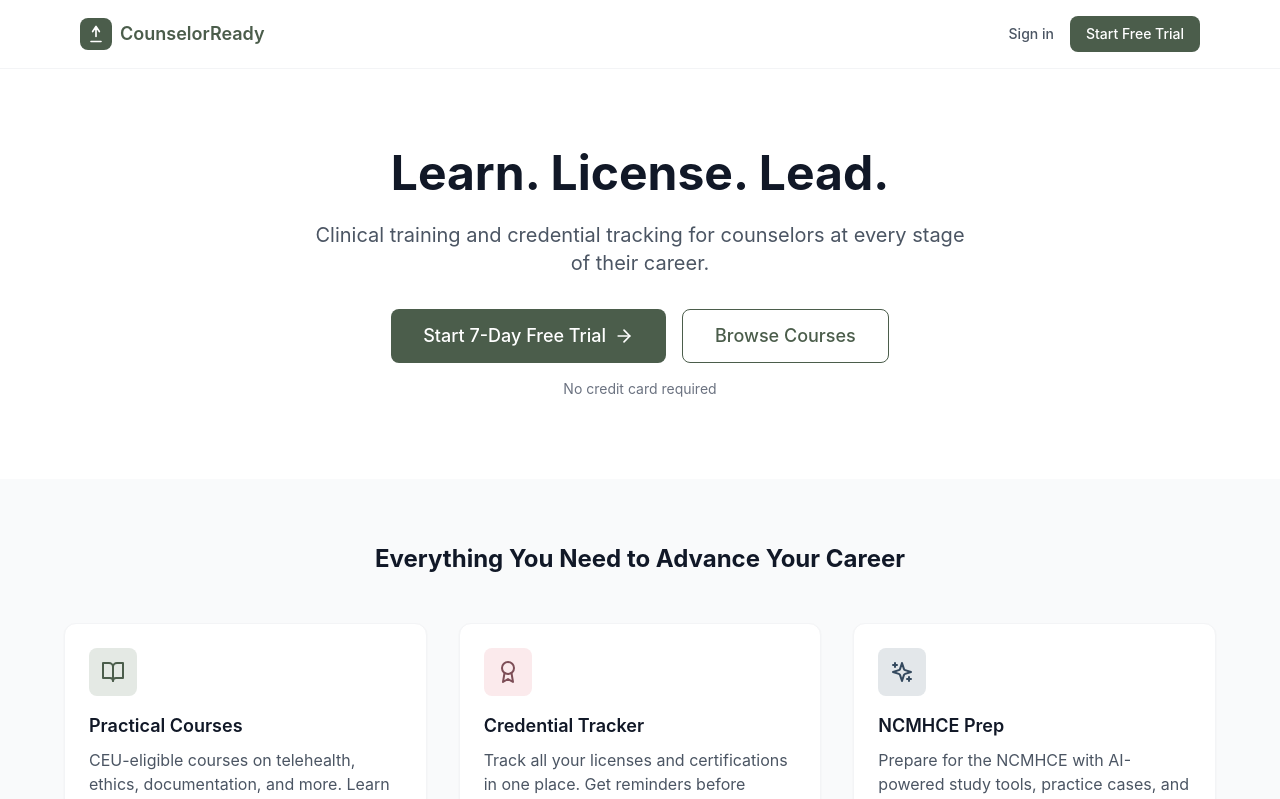
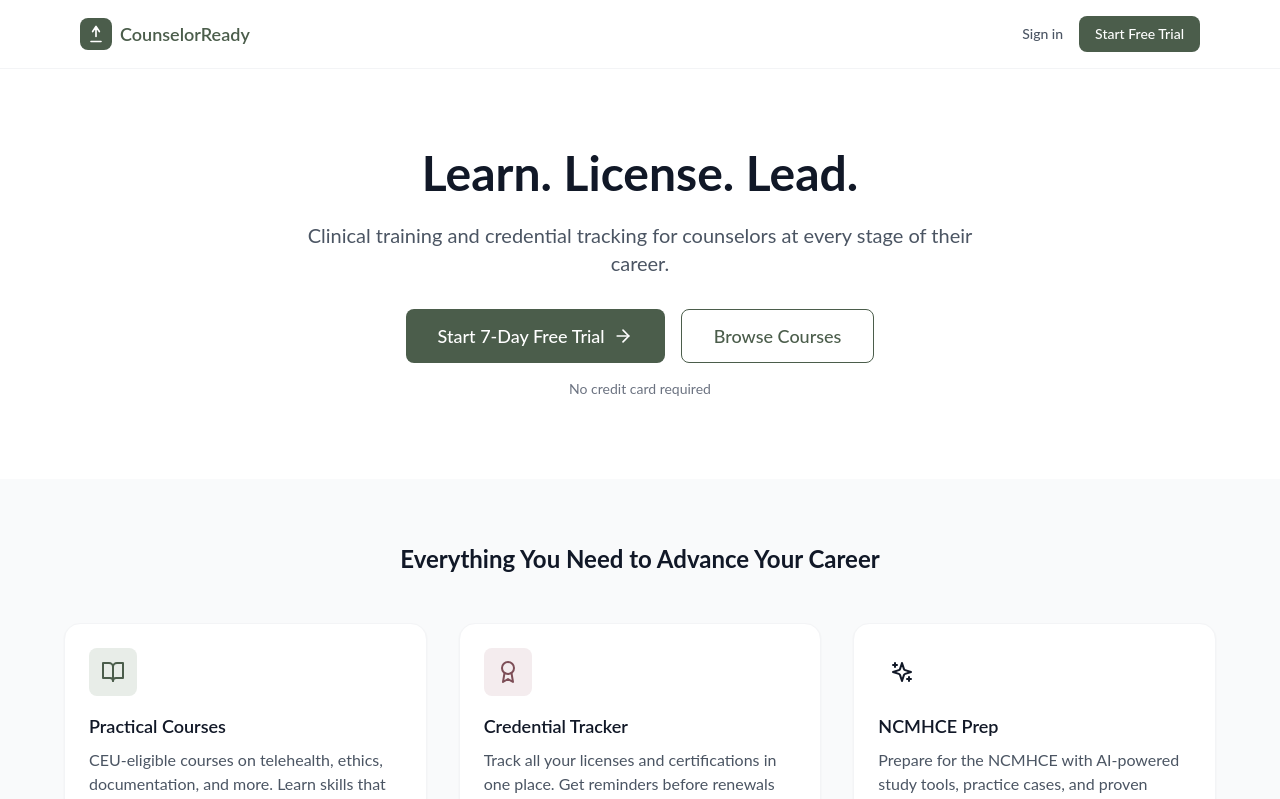
Before and after one commit to laduwan/CounselorReady, a React (Vite) app in the folder client/: page / in a window 1280 px wide. Shown: the top 799 px of the page. Built offline with nearby package versions, Linux system fonts and the light colour scheme; no server answers.

Commit message:
Update Tailwind CSS configuration with new colors

```diff
--- a/client/tailwind.config.js
+++ b/client/tailwind.config.js
@@ -7,50 +7,79 @@ export default {
   theme: {
     extend: {
       colors: {
-        // CounselorReady Brand Colors
+        // Primary Brand Colors
+        burgundy: {
+          100: '#FAE8EB',
+          200: '#F5D0D6',
+          500: '#C94D65',
+          700: '#8B2542',
+          800: '#6B1D34', // Primary burgundy
+          900: '#4A1524',
+        },
+        forest: {
+          100: '#E3EBE5',
+          200: '#C8D7CC',
+          400: '#759A7F',
+          500: '#547C5F',
+          600: '#40634A', // Primary forest green
+          700: '#34503D',
+        },
+        honey: {
+          400: '#D4A855', // Primary honey/gold
+          500: '#C69840',
+          600: '#B8872C',
+        },
+        stone: {
+          50: '#FAFAF9',
+          100: '#F5F5F4',
+          200: '#E7E5E4',
+        },
+        // Alternative color scales (for React components)
         moss: {
-          50: '#f4f6f4',
-          100: '#e4e9e4',
-          200: '#c9d3c9',
-          300: '#a3b3a3',
-          400: '#7a8f7a',
-          500: '#5a725a',
-          600: '#4B5D4B', // Primary - Deep Moss
-          700: '#3d4b3d',
-          800: '#333f33',
-          900: '#2b342b',
-          950: '#161c16',
+          100: '#E8EDE8',
+          200: '#D1DBD1',
+          400: '#8FA78F',
+          500: '#6A856A',
+          600: '#4B5D4B', // Primary moss
+          700: '#3A4A3A',
         },
         dustyrose: {
-          50: '#fdf5f6',
-          100: '#fbeaec',
-          200: '#f7d5da',
-          300: '#f0b3bc',
-          400: '#e58594',
-          500: '#d45d72',
-          600: '#7D4E57', // Accent - Dusty Rose/Burgundy
-          700: '#6b3d47',
-          800: '#5a3540',
-          900: '#4d303a',
-          950: '#2a171d',
+          100: '#F4ECEE',
+          200: '#E9D9DD',
+          400: '#B8969D',
+          500: '#9A7A82',
+          600: '#7D4E57', // Primary dusty rose
+          700: '#5E3A42',
         },
-        navy: {
-          50: '#f4f6f7',
-          100: '#e3e7ea',
-          200: '#c9d1d8',
-          300: '#a4b1bd',
-          400: '#778a9a',
-          500: '#5c6f7f',
-          600: '#4e5d6b',
-          700: '#444f5a',
-          800: '#3c454d',
-          900: '#34495E', // Secondary - Navy
-          950: '#21282f',
-        }
+        hunter: {
+          100: '#E4EBE6',
+          200: '#C9D7CD',
+          400: '#7F9E87',
+          500: '#5F8268',
+          600: '#4A7C59', // Alternative green
+          700: '#395F45',
+        },
       },
       fontFamily: {
-        sans: ['Inter', 'system-ui', 'sans-serif'],
-      }
+        display: ['Cormorant Garamond', 'Georgia', 'serif'],
+        sans: ['Lato', 'system-ui', 'sans-serif'],
+        body: ['Lato', 'system-ui', 'sans-serif'],
+        inter: ['Inter', 'system-ui', 'sans-serif'],
+      },
+      fontSize: {
+        'display-xl': ['4rem', { lineHeight: '1.1', fontWeight: '600' }],
+        'display-lg': ['3rem', { lineHeight: '1.2', fontWeight: '600' }],
+        'display-md': ['2.5rem', { lineHeight: '1.2', fontWeight: '500' }],
+      },
+      boxShadow: {
+        'sm': '0 1px 2px 0 rgba(0, 0, 0, 0.05)',
+        'md': '0 4px 6px -1px rgba(0, 0, 0, 0.1)',
+        'lg': '0 10px 15px -3px rgba(0, 0, 0, 0.1)',
+      },
+      borderRadius: {
+        'xl': '1rem',
+        '2xl': '1.5rem',
+      },
     },
   },
   plugins: [],
```
